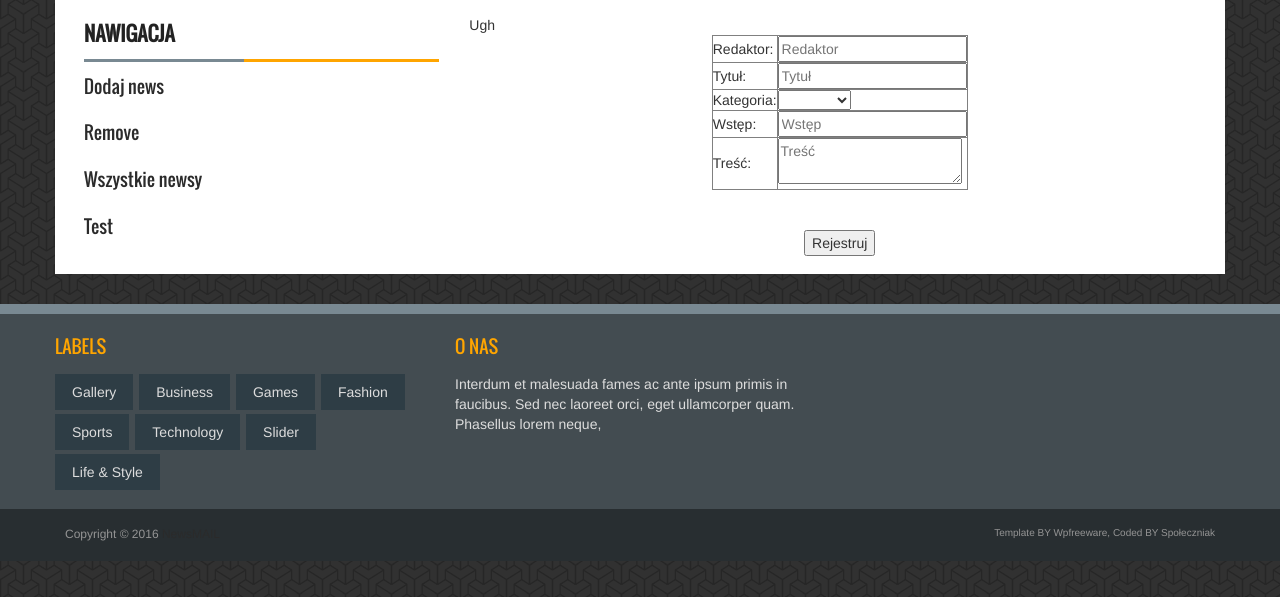
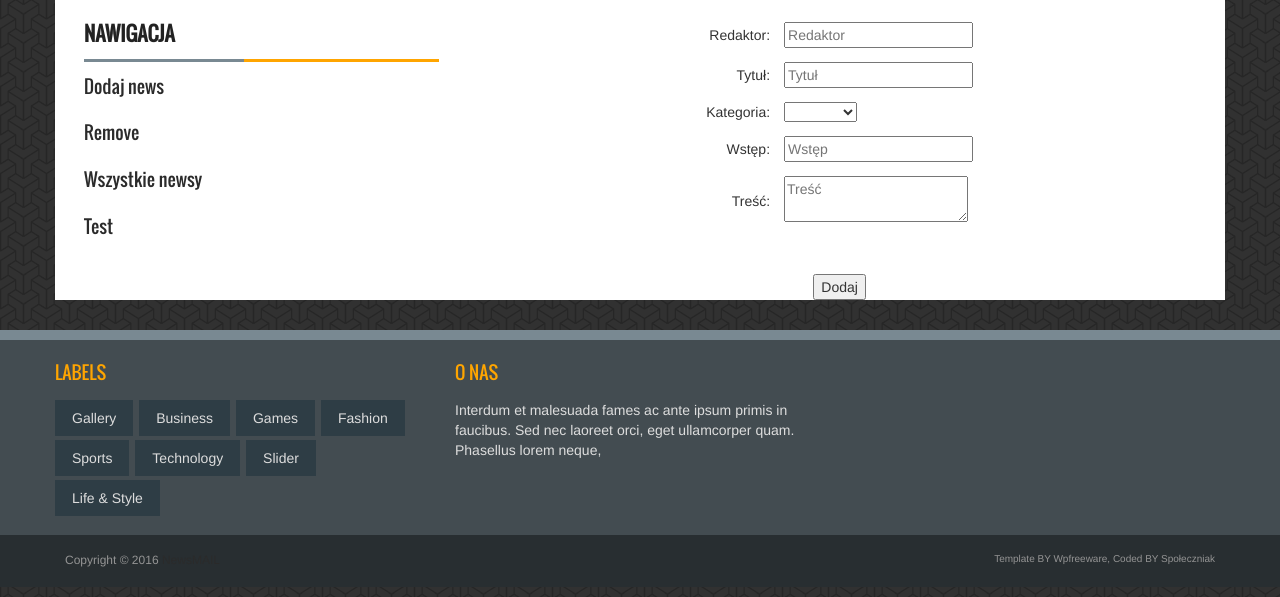
Before and after one commit to NewsMailLOSTO/newsmail, a PHP site: page /pages/addnews.php in a window 1280 px wide. Shown: the part 203-800 px from the top of the page. Run offline with PHP 8.4, Linux system fonts and the light colour scheme.

Commit message:
śmiga dodawanie

```diff
--- a/assets/css/style.css
+++ b/assets/css/style.css
@@ -266,6 +266,14 @@
 table.kupa{
     margin-left:auto;
     margin-right:auto;
+	border: 0;
+}
+td.tablab{
+	text-align: right;
+}
+td{
+	padding: 0.5em;
+
 }
 /*
 Lenistwo ponad wszystko https://isabelcastillo.com/error-info-messages-css
--- a/pages/addnews.php
+++ b/pages/addnews.php
@@ -8,31 +8,30 @@
 
 <div class="col-lg-8 col-md-8">
 	<form action="addnews_upload.php" method="post" name="form1" id="form1" onsubmit="return sprawdz_formularz()">
-	Ugh
-		<table class="kupa" border=1px>
-		<tr><td>Redaktor:</td><td> <input type='text' name='redaktor' id='redaktor' placeholder='Redaktor' maxlength="32"/> </td></tr>
-		<tr><td>Tytuł:</td><td> <input type='text' name='tytul' id='tytul' placeholder='Tytuł' maxlength="64"/></td></tr>
+		<table class="kupa">
+		<tr><td class="tablab">Redaktor:</td><td> <input type='text' name='redaktor' id='redaktor' placeholder='Redaktor' maxlength="32"/> </td></tr>
+		<tr><td class="tablab">Tytuł:</td><td> <input type='text' name='tytul' id='tytul' placeholder='Tytuł' maxlength="64"/></td></tr>
 
-		<tr><td>Kategoria:</td><td>
+		<tr><td class="tablab">Kategoria:</td><td>
 			<select name="kategoria" id="kategoria">
 				<option value=""></option>
-				<option value="sport">Sport</option>
-				<option value="polska">Polska</option>
-				<option value="swiat">Świat</option>
-				<option value="kosmos">Kosmos</option>
+				<option value=1>Sport</option>
+				<option value=2>Polska</option>
+				<option value=3>Świat</option>
+				<option value=4>Kosmos</option>
 			</select>
 		</tr></td>
 
-		<tr><td>Wstęp:</td><td> <input type='text' name='wstep' id='wstep' placeholder='Wstęp' maxlength="64"/></td></tr>
+		<tr><td class="tablab">Wstęp:</td><td> <input type='text' name='wstep' id='wstep' placeholder='Wstęp' maxlength="64"/></td></tr>
 	<!--	<tr><td>Treść:</td><td> <input type='text' name='tresc' id='tresc' placeholder='Treść' maxlength="64"/></td></tr>   -->
-		<tr><td>Treść:</td><td> <textarea name='tresc' id='tresc' placeholder='Treść' maxlength="64"/></textarea></td></tr>
+		<tr><td class="tablab">Treść:</td><td> <textarea name='tresc' id='tresc' placeholder='Treść' maxlength="64"/></textarea></td></tr>
 
 		</table>
 
 		<br />
 		<br />
 		<center><div id="rej-button">
-		<button type='submit' name='btn-upload'>Rejestruj</button>
+		<button type='submit' name='btn-upload'>Dodaj</button>
 		<div/></center>
 	</form>
 </div>
--- a/pages/adminlewy.php
+++ b/pages/adminlewy.php
@@ -7,7 +7,7 @@
 		<ul class="small_catg popular_catg wow fadeInDown">
 		    <li><h4 class="media-heading"><a href="addnews.php">Dodaj news </a></h4></li>
 		    <li><h4 class="media-heading"><a href="#">Remove </a></h4></li>
-		    <li><h4 class="media-heading"><a href="#">Wszystkie newsy </a></h4></li>
+		    <li><h4 class="media-heading"><a href="allnews.php">Wszystkie newsy </a></h4></li>
 		    <li><h4 class="media-heading"><a href="#">Test</a></h4></li>
 		</ul>
 	    </div>
```
Also changed, not shown: pages/addnews_upload.php (+3 -4 lines), pages/allnews.php (added, +80 -0 lines).
